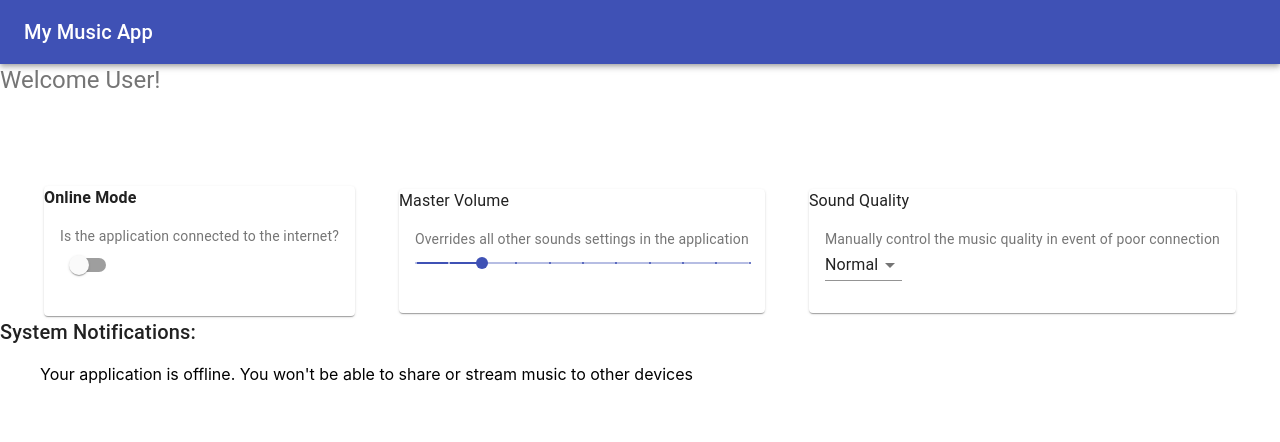
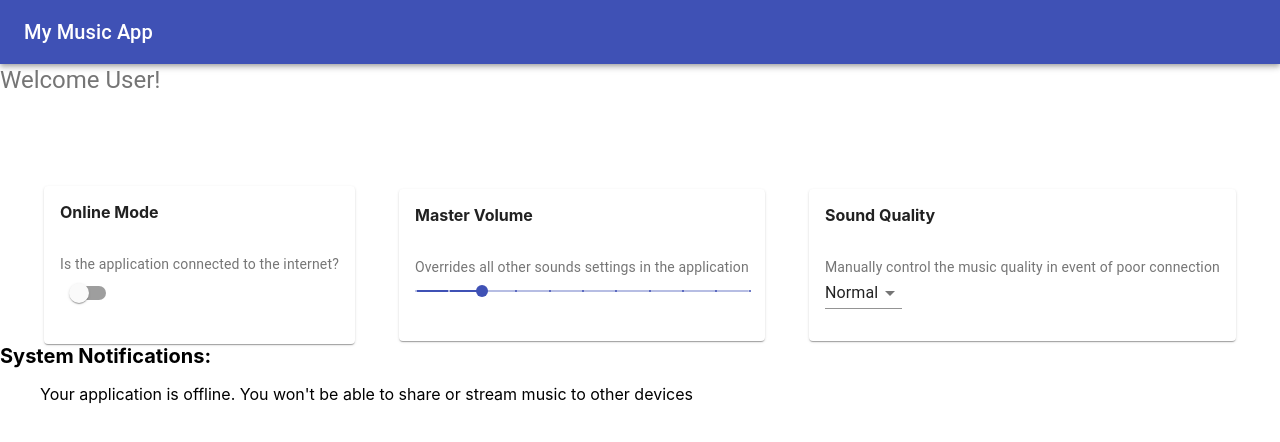
Before and after one commit to Michael-Fares/my-music-app2, a React (Create React App) app: page / in a window 1280 px wide. Both pictures are taken after a click on the button "LOGIN". Shown: the top 442 px of the page. Built offline with nearby package versions, Linux system fonts and the light colour scheme.

Commit message:
more styles

```diff
--- a/src/App.css
+++ b/src/App.css
@@ -21,3 +21,7 @@
 .sidepadding {
   padding: 0 20px;
 }
+
+.cardcontent-margin {
+  margin: 0, 40px;
+}
--- a/src/components/Dashboard.js
+++ b/src/components/Dashboard.js
@@ -72,9 +72,13 @@ useEffect(()=>{
       <div className="flex-row margin-top">
 
       <Card >
-        <Typography><Box fontWeight="fontWeightBold">Online Mode</Box></Typography>
-        <CardContent>
-            <Typography variant="body2" color="textSecondary" component="p">
+      <CardContent>
+        <Box fontWeight="fontWeightBold">
+          Online Mode
+          </Box>
+        </CardContent>
+        <CardContent className="cardcontent-margin">
+            <Typography variant="body2" color="textSecondary" component="p" >
 
           Is the application connected to the internet?
 
@@ -86,9 +90,13 @@ useEffect(()=>{
 
 
     <Card >
-      <Typography>Master Volume</Typography>
-      <CardContent>
-        <Typography variant="body2" color="textSecondary" component="p">
+    <CardContent>
+      <Box fontWeight="fontWeightBold">
+        Master Volume
+        </Box>
+      </CardContent>
+      <CardContent className="cardcontent-margin">
+        <Typography variant="body2" color="textSecondary" component="p" >
           Overrides all other sounds settings in the application
         </Typography>
         <Slider
@@ -107,8 +115,12 @@ useEffect(()=>{
     </Card>
 
     <Card >
-      <Typography>Sound Quality</Typography>
-      <CardContent>
+    <CardContent>
+    <Box fontWeight="fontWeightBold">
+      Sound Quality
+      </Box>
+    </CardContent>
+      <CardContent className="cardcontent-margin">
         <Typography variant="body2" color="textSecondary" component="p">
           Manually control the music quality in event of poor connection
         </Typography>
@@ -130,7 +142,9 @@ useEffect(()=>{
 
       </div>
       <div>
-      <Typography color="textPrimary" variant="h6">System Notifications:</Typography>
+      <Box fontWeight="fontWeightBold" fontSize={20} >
+        System Notifications:
+        </Box>
       <ul style={{listStyle: "none"}}>
         {notifications.map((message, index) => (<li key={index}>{message}</li>))}
       </ul>
```
